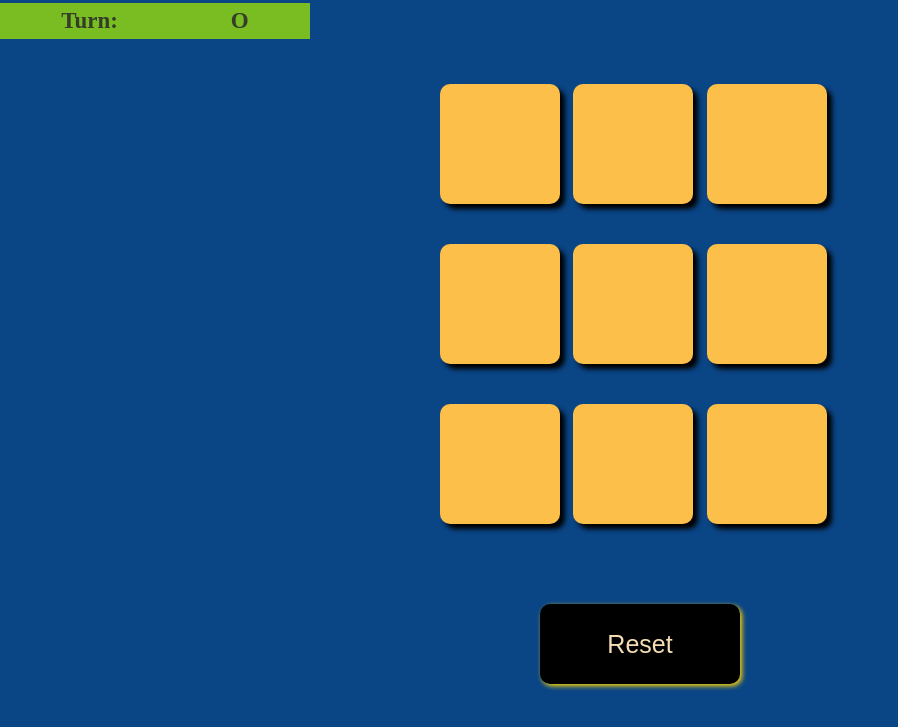
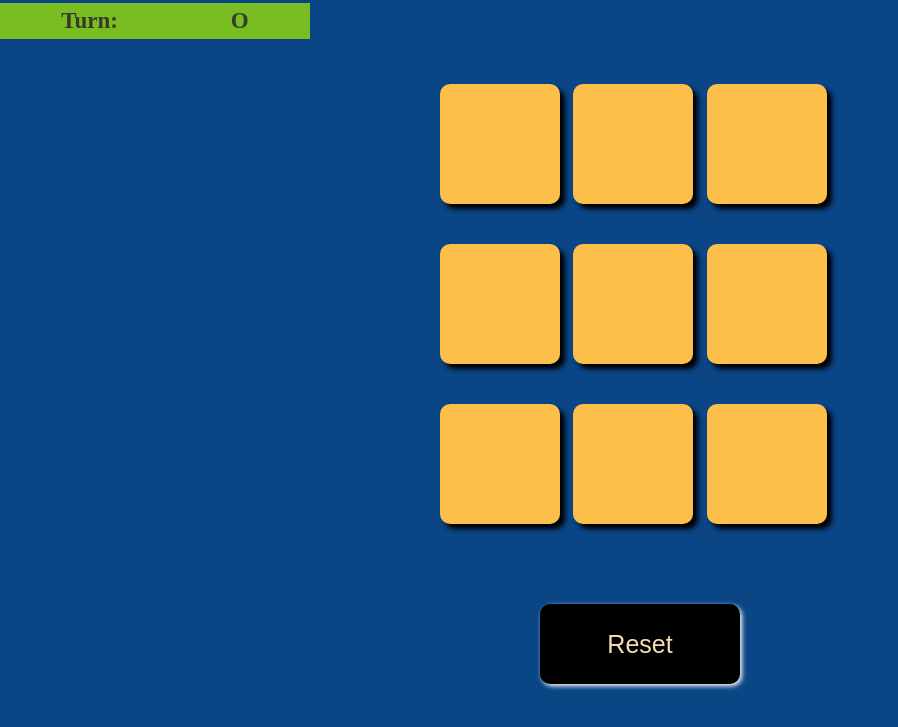
Before and after one commit to Harsh-bharwani/Learning-Js, a plain HTML site: page tic-tac-toe/index.html in a window 1280 px wide. Shown: the part 73-800 px from the top of the page, without its empty margins (0-898 px from the left). Drawn offline with Linux system fonts and the light colour scheme.

Commit message:
changing bg color of reset shadow

```diff
--- a/tic-tac-toe/style.css
+++ b/tic-tac-toe/style.css
@@ -43,7 +43,7 @@ main{
     height: 10vmin;
     width: 25vmin;
     font-size: 25px;
-    box-shadow: 2px 2px 5px gold;
+    box-shadow: 2px 2px 5px white;
 }
 .reset-container{
     display: flex;
```
